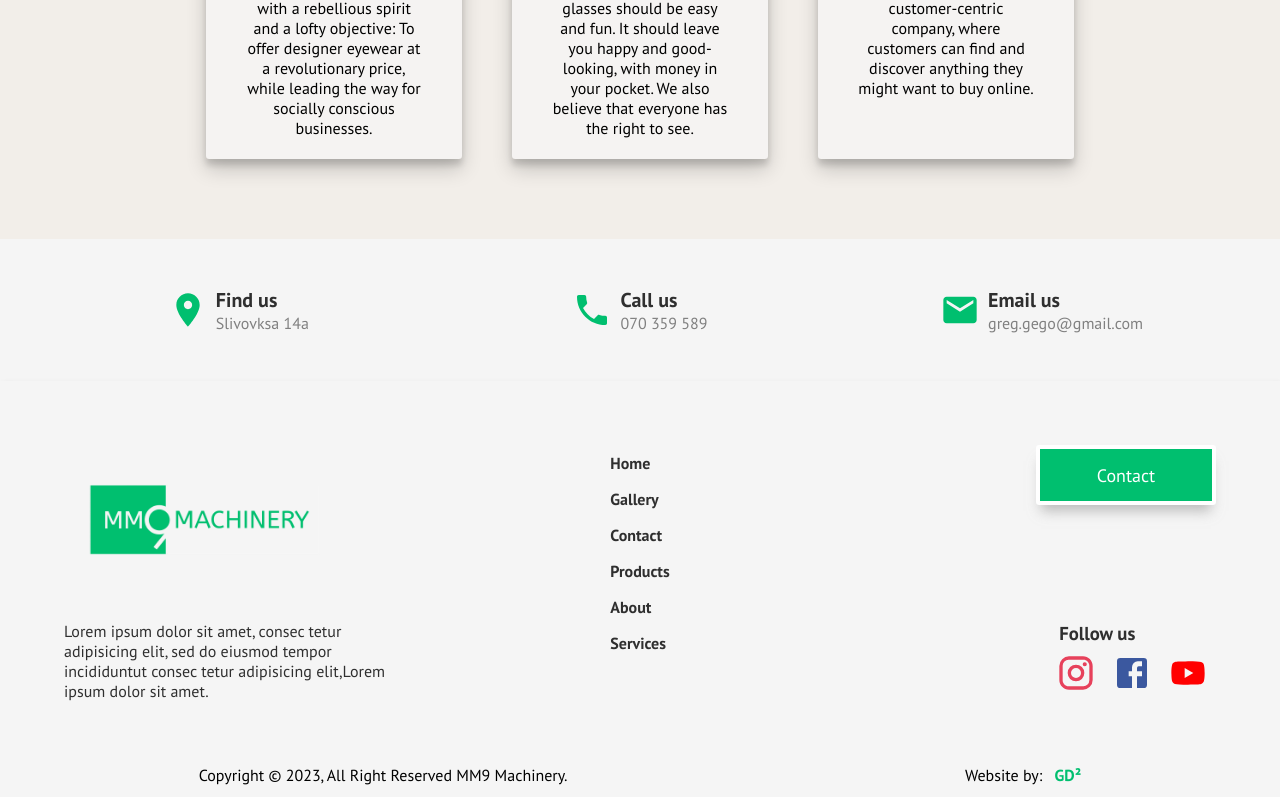
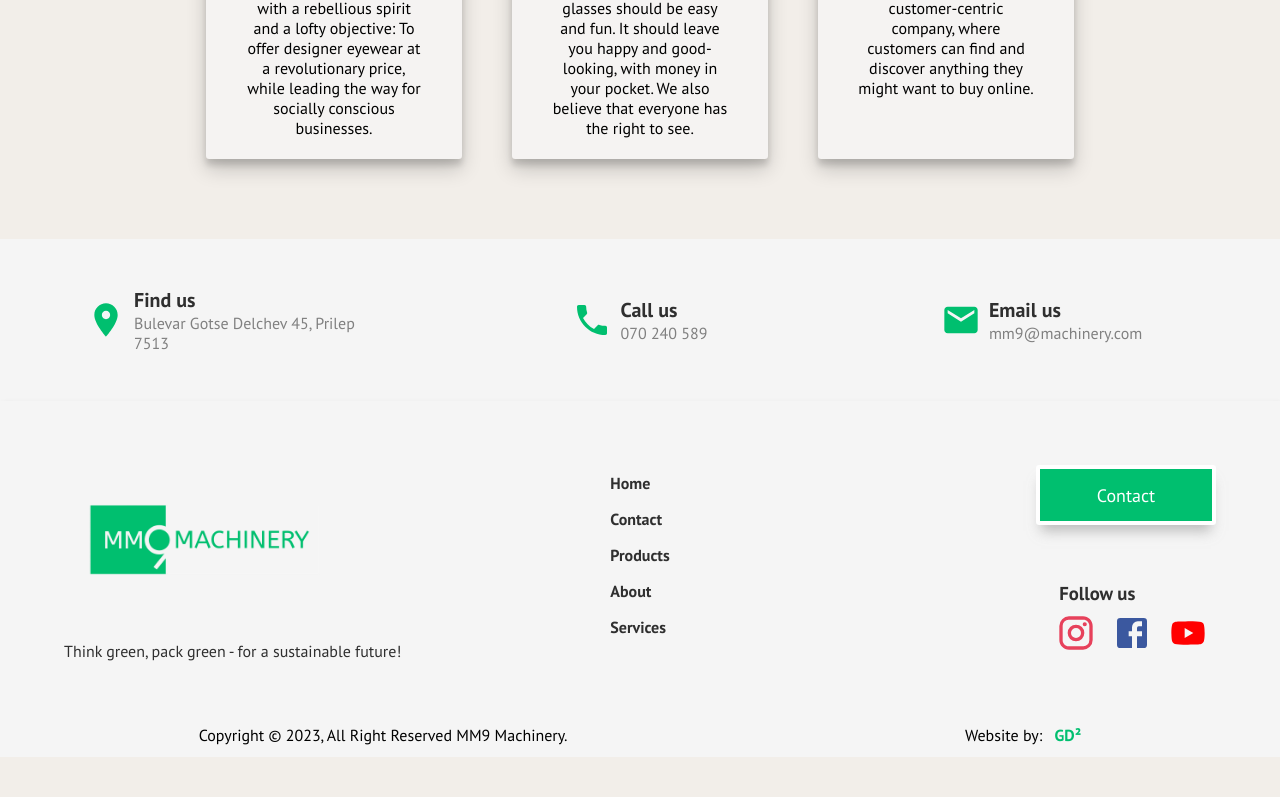
Before and after one commit to GregoriBavaro/MM9Machinery, a React (Create React App) app: page /about-us in a window 1280 px wide. Shown: the part 2688-3485 px from the top of the page. After the commit the page ends 3445 px from the top, so only its background shows below. Built offline with nearby package versions, Linux system fonts and the light colour scheme.

Commit message:
hamburgerAnimationFixed

```diff
--- a/src/Data/HeroItems.js
+++ b/src/Data/HeroItems.js
@@ -12,7 +12,7 @@ export const HeroItems = [
     buttonClass: "btn hero-button",
     promo: "transport",
     backgroundColor: "background-color-slide",
-    text: "They contain over 70% recycled material and are 100% recyclable eliminating waste."
+    text: "Recycling just one ton of cardboard can save 46 gallons of oil and over 9 cubic yards of landfill space."
   },
   {
     photo: heroPhotoTwo,
--- a/src/Data/footerContacts.js
+++ b/src/Data/footerContacts.js
@@ -7,16 +7,16 @@ export const footerContacts = [
     {
       icon: <LocationOnIcon sx={{ fontSize: 40 }} className="contact-us-icons"/>,
       h2: "find_us",
-      p: "Slivovksa 14a",
+      p: "Bulevar Gotse Delchev 45, Prilep 7513",
     },
     {
       icon: <PhoneIcon sx={{ fontSize: 40 }} className="contact-us-icons"/>,
       h2: "call_us",
-      p: "070 359 589",
+      p: "070 240 589",
     },
     {
       icon: <EmailIcon sx={{ fontSize: 40 }} className="contact-us-icons"/>,
       h2: "email_us",
-      p: "greg.gego@gmail.com",
+      p: "mm9@machinery.com",
     },
   ];
--- a/src/Data/footerLinks.js
+++ b/src/Data/footerLinks.js
@@ -3,12 +3,6 @@ export const footerLinks = [
     className: "nav-links-footer",
     to: "/",
     linkName: "home"
-
-  },
-  {
-    className: "nav-links-footer",
-    to: "/gallery",
-    linkName: "gallery"
 
   },
   {
--- a/src/components/Hooks/Context.js
+++ b/src/components/Hooks/Context.js
@@ -2,4 +2,4 @@ import { createContext } from "react";
 
 export const nameContext = createContext({});
 
-const authContext = createContext({isLogged: false})
+// const authContext = createContext({isLogged: false})
--- a/src/components/Layout/Administrator/EditClients.js
+++ b/src/components/Layout/Administrator/EditClients.js
@@ -107,4 +107,6 @@ const EditClients = () => {
   );
 };
 
+
+
 export default EditClients;
--- a/src/components/Layout/Administrator/EditPartners.js
+++ b/src/components/Layout/Administrator/EditPartners.js
@@ -107,4 +107,6 @@ const EditPartners = () => {
   );
 };
 
+
+
 export default EditPartners;
--- a/src/components/Layout/Footer/Footer.js
+++ b/src/components/Layout/Footer/Footer.js
@@ -51,9 +51,7 @@ const Footer = () => {
             <img src={logo} alt="MM9Machinery logo" />
           </div>
           <p>
-            Lorem ipsum dolor sit amet, consec tetur adipisicing elit, sed do
-            eiusmod tempor incididuntut consec tetur adipisicing elit,Lorem
-            ipsum dolor sit amet.
+          Think green, pack green - for a sustainable future!
           </p>
           <div></div>
         </div>
--- a/src/components/Layout/Header/Navbar.js
+++ b/src/components/Layout/Header/Navbar.js
@@ -28,6 +28,7 @@ const Navbar = () => {
 
   const closeMobileMenu = () => {
     setClick(false);
+    setOpen(false)
   };
 
   if (click) {
@@ -56,6 +57,7 @@ const Navbar = () => {
     setDropdownLanguages(false);
   };
 
+
   const { t } = useTranslation();
 
   return (
@@ -81,11 +83,12 @@ const Navbar = () => {
           </li>
           <li className="nav-item">
             <NavLink
+
               className={({ isActive }) =>
                 isActive ? "nav-links active" : "nav-links "
               }
               to="/services"
-              onClick={closeMobileMenu}
+              onClick={closeMobileMenu }
             >
               {t("services")}
             </NavLink>
--- a/src/components/Layout/Main/VerticalSlide.css
+++ b/src/components/Layout/Main/VerticalSlide.css
@@ -28,7 +28,7 @@
 }
 
 .first-line {
-  font-size: 4rem;
+  font-size: 3rem;
   font-style: normal;
   line-height: 1.11;
   margin: 0 0 30px;
@@ -39,7 +39,7 @@
   display: block;
   text-transform: uppercase;
   letter-spacing: 3px;
-  margin-top: 0px;
+  margin-top: 1rem;
   color: rgb(31, 198, 128);
   font-size: 3rem;
 }
--- a/src/components/Layout/Main/VerticalSlide.js
+++ b/src/components/Layout/Main/VerticalSlide.js
@@ -9,9 +9,7 @@ import heroPhoto from "../../../images/hero/dummyPackage.png";
 //CSS
 import "./VerticalSlide.css";
 
-
 const VerticalSlide = () => {
-
   const { t } = useTranslation();
 
   return (
@@ -36,8 +34,8 @@ const VerticalSlide = () => {
       >
         <div className="learn-more">
           <h1 className="first-line">
-            {t("experience_the_power")}
-            <span className="second-line">{t("of_packaging")}</span>
+            Packaging with power preserving the
+            <span className="second-line">planet!</span>
           </h1>
           <div id="container">
             <Link to="/products">
--- a/src/components/UI/ContactUsInfo.js
+++ b/src/components/UI/ContactUsInfo.js
@@ -16,18 +16,18 @@ const ContactUsInfo = () => {
       <h3>{t("help")}</h3>
       <div className="info-container">
         <PhoneIcon className="contact-us-icons" />
-        <span>070 359 589</span>
+        <span>070 240 589</span>
       </div>
       <div className="info-container">
         <EmailIcon className="contact-us-icons" />
-        <span>geg.gego@gmail.com</span>
+        <span>mm9@machinery.com</span>
       </div>
 
       <p>{t("email_us_message")}</p>
 
       <div className="info-container">
         <LocationOnIcon className="contact-us-icons" />
-        <span>Slivovksa 14a</span>
+        <span>Bulevar Gotse Delchev 45, Prilep 7513</span>
       </div>
       <div className="google-maps-container">
       <iframe title="address" src="https://www.google.com/maps/embed?pb=!1m18!1m12!1m3!1d11857.534960837715!2d21.3679689!3d42.0134996!2m3!1f0!2f0!3f0!3m2!1i1024!2i768!4f13.1!3m3!1m2!1s0x1354138af867cdc5%3A0xb565e3473a0062cd!2sSlivovska%2C%20Skopje%201000!5e0!3m2!1sen!2smk!4v1676845623995!5m2!1sen!2smk" loading="lazy" referrerPolicy="no-referrer-when-downgrade"></iframe>
```
Also changed, not shown: 1 other file (tests, documents, lock files or other folders).
